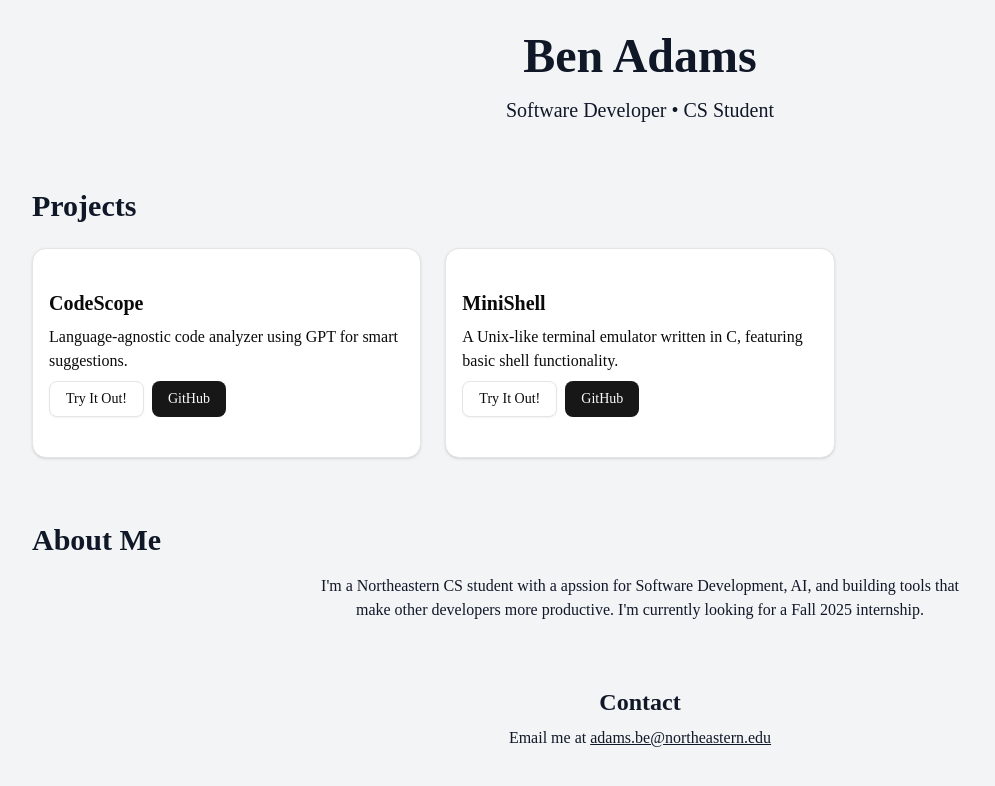
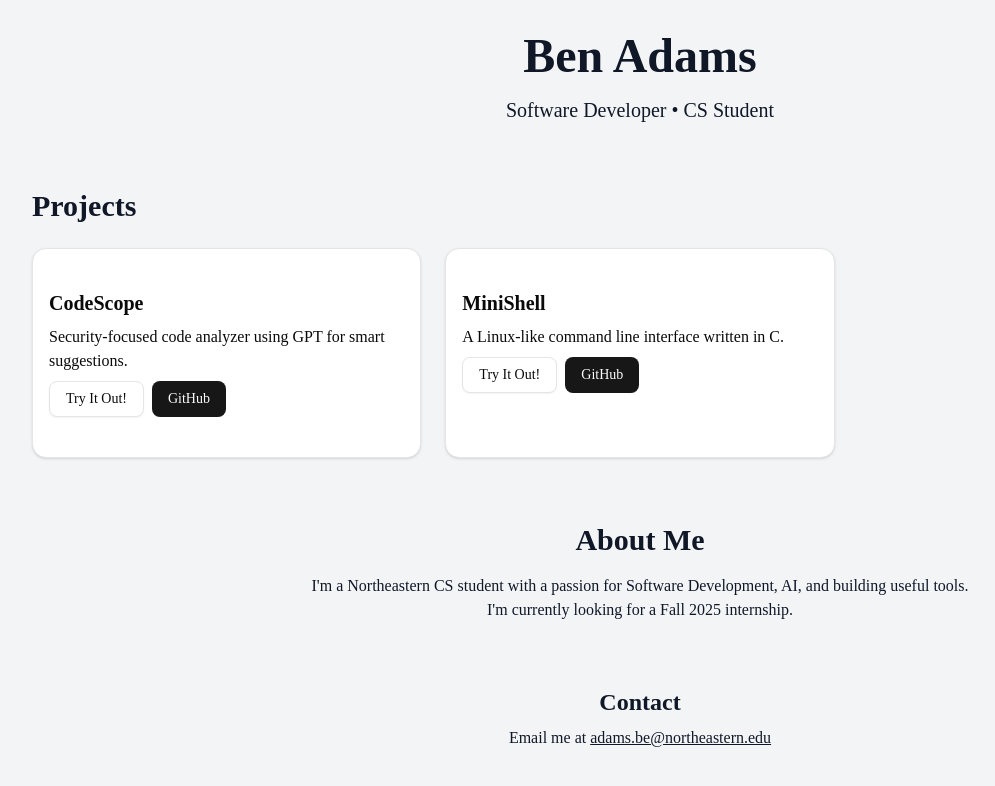
Before and after one commit to Badams1/Portfolio, a Next.js app: page / in a window 1280 px wide. Shown: the top 786 px of the page, without its empty margins (0-995 px from the left). Built offline with nearby package versions, Linux system fonts and the light colour scheme.

Commit message:
update: improve project descriptions and fix typos

```diff
--- a/app/page.tsx
+++ b/app/page.tsx
@@ -16,7 +16,7 @@ export default function Portfolio() {
           <Card>
             <CardContent className="p-4">
               <h3 className="text-xl font-semibold mb-2">CodeScope</h3>
-              <p className="mb-2">Language-agnostic code analyzer using GPT for smart suggestions.</p>
+              <p className="mb-2">Security-focused code analyzer using GPT for smart suggestions.</p>
               <div className="flex gap-2">
                 <Button variant="outline" asChild>
                   <a href="/codescope/" target="_blank" rel="noopener noreferrer">
@@ -31,7 +31,7 @@ export default function Portfolio() {
           <Card>
             <CardContent className="p-4">
               <h3 className="text-xl font-semibold mb-2">MiniShell</h3>
-              <p className="mb-2">A Unix-like terminal emulator written in C, featuring basic shell functionality.</p>
+              <p className="mb-2">A Linux-like command line interface written in C.</p>
               <div className="flex gap-2">
                 <Button variant="outline" asChild>
                   <a href="/terminal/" target="_blank" rel="noopener noreferrer">
@@ -46,9 +46,9 @@ export default function Portfolio() {
       </section>
 
       <section className="mb-16">
+        <p className="max-w-2xl mx-auto text-center">
         <h2 className="text-3xl font-bold mb-4">About Me</h2>
-        <p className="max-w-2xl mx-auto text-center">
-          I'm a Northeastern CS student with a apssion for Software Development, AI, and building tools that make other developers more productive. I'm currently looking for a Fall 2025 internship.
+          I'm a Northeastern CS student with a passion for Software Development, AI, and building useful tools. I'm currently looking for a Fall 2025 internship.
         </p>
       </section>
 
```
